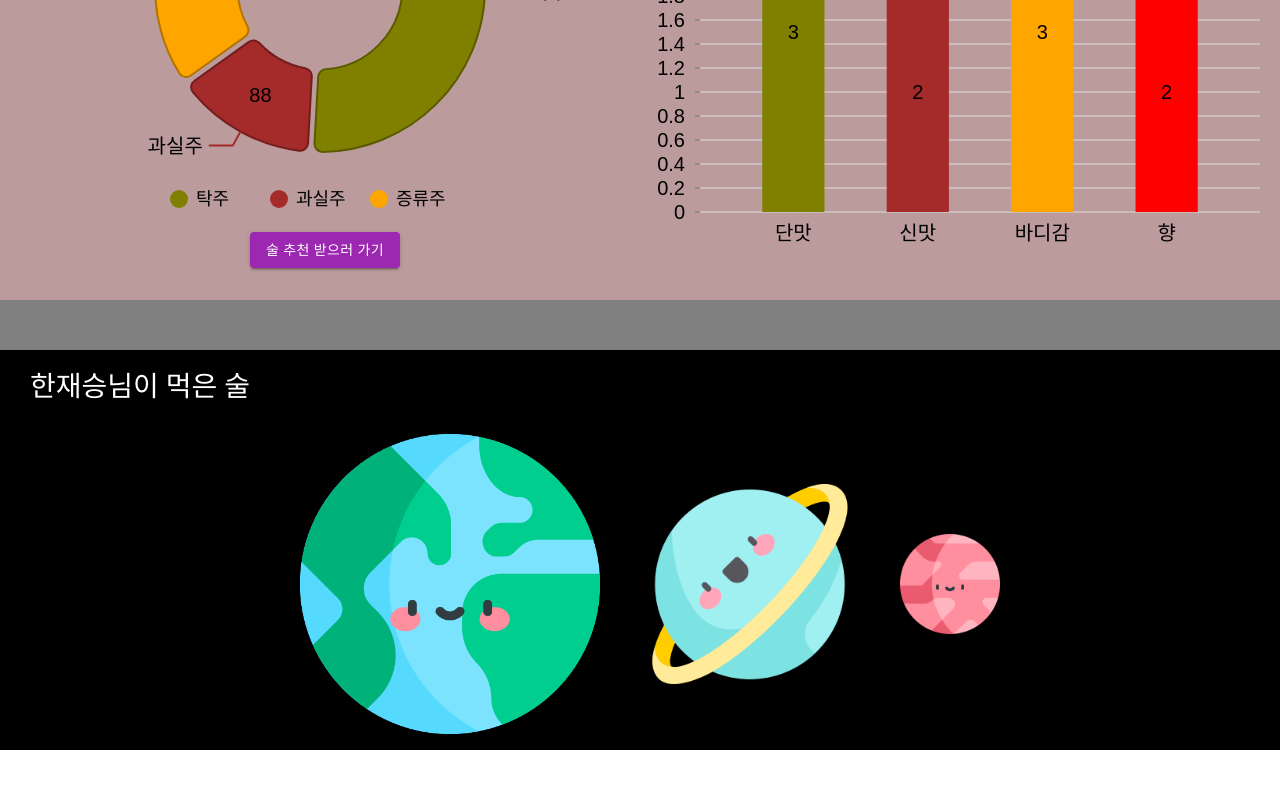
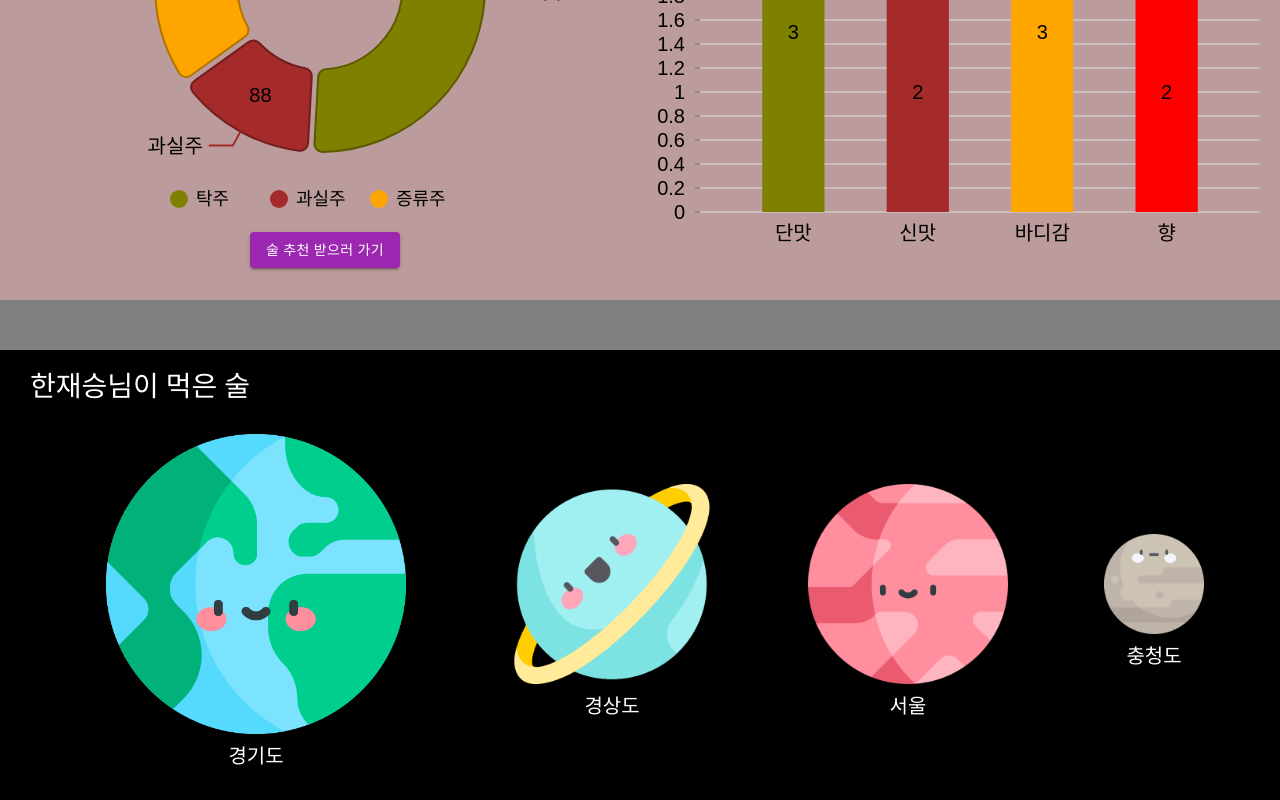
Before and after one commit to SPAMallday/WouldU, a React (Create React App) app in the folder frontend/: page /mypage in a window 1280 px wide. Shown: the part 480-1280 px from the top of the page. Before the commit the page ends 1230 px from the top, so only its background shows below. Built offline with nearby package versions, Linux system fonts and the light colour scheme.

Commit message:
[refactor] mypage(space)

```diff
--- a/frontend/src/components/mypage/MyCollection.js
+++ b/frontend/src/components/mypage/MyCollection.js
@@ -1,30 +1,129 @@
-import React from "react";
+import React, { useState, useEffect } from "react";
 import styled from "@emotion/styled";
 import earth from "assets/img/earth.png";
 import planet1 from "assets/img/planet1.png";
 import planet2 from "assets/img/planet2.png";
+import planet3 from "assets/img/planet3.png";
 
 export default function MyCollection(prop) {
+  const [rank, setRank] = useState();
+  useEffect(() => {
+    console.log(prop);
+    console.log(prop.spaceData);
+
+    if (prop.spaceData && prop.spaceData.length > 0) {
+      setRank(prop.spaceData);
+      console.log(rank);
+    }
+  }, [prop, rank]);
+
+  if (prop.spaceData && prop.spaceData.length > 0) {
+    if (rank && rank.length > 0) {
       return (
         <StyledWrapper>
           <div id="main">
             <h3 id="title">{prop.userName}님이 먹은 술 </h3>
             <div id="space">
-          <img src={earth} alt="지구" id="P_gido" />
+              {rank[0].count !== 0 ? (
+                <Earth count={rank[0].count}>
+                  <img src={earth} alt="지구" id="P_earth" />
+                  <h5>{rank[0].space}</h5>
+                </Earth>
+              ) : (
+                <Earth count={7}>
+                  <img src={earth} alt="지구" id="P_earth" />
+                  <h5>지구</h5>
+                </Earth>
+              )}
+              {rank[1] ? (
+                <Planet1 count={rank[1].count}>
+                  <img src={planet1} alt="행성" id="P_planet1" />
+                  <h5>{rank[1].space}</h5>
+                </Planet1>
+              ) : null}
+              {rank[2] ? (
+                <Planet2 count={rank[2].count}>
+                  <img src={planet2} alt="행성" id="P_planet2" />
+                  <h5>{rank[2].space}</h5>
+                </Planet2>
+              ) : null}
 
-          <img src={planet1} alt="행성1" id="P_sangdo" />
-          <img src={planet2} alt="행성2" id="P_seoul" />
+              {rank[3] ? (
+                <Planet3 count={rank[3].count}>
+                  <img src={planet3} alt="행성" id="P_planet3" />
+                  <h5>{rank[3].space}</h5>
+                </Planet3>
+              ) : null}
             </div>
           </div>
         </StyledWrapper>
       );
     }
+  }
+}
+
+const Earth = styled.div`
+  #P_earth {
+    width: ${props =>
+      props.count > 3 ? (props.count > 6 ? "300px" : "200px") : "100px"};
+  }
+
+  display: inline-block;
+  color: white;
+  margin-left: 10px;
+  margin-right: 10px;
+
+  h5 {
+    text-align: center;
+    margin-top: 10px;
+  }
+`;
+
+const Planet1 = styled.div`
+  #P_planet1 {
+    width: ${props =>
+      props.count > 3 ? (props.count > 6 ? "300px" : "200px") : "100px"};
+  }
+
+  display: inline-block;
+  color: white;
+  h5 {
+    text-align: center;
+    margin-top: 10px;
+  }
+`;
+const Planet2 = styled.div`
+  #P_planet2 {
+    width: ${props =>
+      props.count > 3 ? (props.count > 6 ? "300px" : "200px") : "100px"};
+  }
+
+  display: inline-block;
+  color: white;
+  h5 {
+    text-align: center;
+    margin-top: 10px;
+  }
+`;
+const Planet3 = styled.div`
+  #P_planet3 {
+    width: ${props =>
+      props.count > 3 ? (props.count > 6 ? "300px" : "200px") : "100px"};
+  }
+
+  display: inline-block;
+  color: white;
+  h5 {
+    text-align: center;
+    margin-top: 10px;
+  }
+`;
 
 const StyledWrapper = styled.div`
   #main {
     margin-top: 50px;
     width: 1300px;
-    height: 400px;
+    height: 450px;
     background: black;
   }
   #title {
@@ -35,18 +134,9 @@ const StyledWrapper = styled.div`
     margin-bottom: 30px;
   }
 
-  #P_gido {
-    width: 300px;
-    margin-right: 50px;
-  }
-  #P_sangdo {
-    width: 200px;
-  }
-  #P_seoul {
-    width: 100px;
-    margin-left: 50px;
-  }
   #space {
-    display: inline;
+    display: flex;
+    justify-content: space-evenly;
+    align-items: center;
   }
 `;
--- a/frontend/src/views/mypage/MyPage.js
+++ b/frontend/src/views/mypage/MyPage.js
@@ -11,6 +11,8 @@ import StarIcon from "@mui/icons-material/Star";
 //import axios from "axios";
 
 export default function MyPage() {
+  const [spaceData, setSpaceData] = useState([]);
+  const [userName, setUserName] = useState("");
   useEffect(() => {
     console.log("hi");
     /** 페이지 이동했을때 값들 전부 가져와야한다.
@@ -41,7 +43,6 @@ export default function MyPage() {
       { space: "서울", count: 4 },
       { space: "충청도", count: 2 },
     ]);
-
     setLikeList([
       { name: "장수", img: "" },
       { name: "무병장수", img: "" },
@@ -85,20 +86,19 @@ export default function MyPage() {
     ]);
   }, []);
 
-  const [userName, setUserName] = useState("");
-
   const [mpToggle, setToggle] = useState("true");
 
   //차트용 데이터들
   const [cateData, setCateData] = useState([]);
   const [rateData, setRateData] = useState([]);
-  const [spaceData, setSpaceData] = useState([]);
 
   //랭킹용 데이터들
   const [likeList, setLikeList] = useState([]);
   const [reviewList, setReviewList] = useState([]);
 
   const onClickSummary = () => {
+    console.log(cateData);
+    console.log(spaceData);
     setToggle(true);
   };
   const onClickList = () => {
```
Lines whose indentation alone changed are shown as unchanged.
